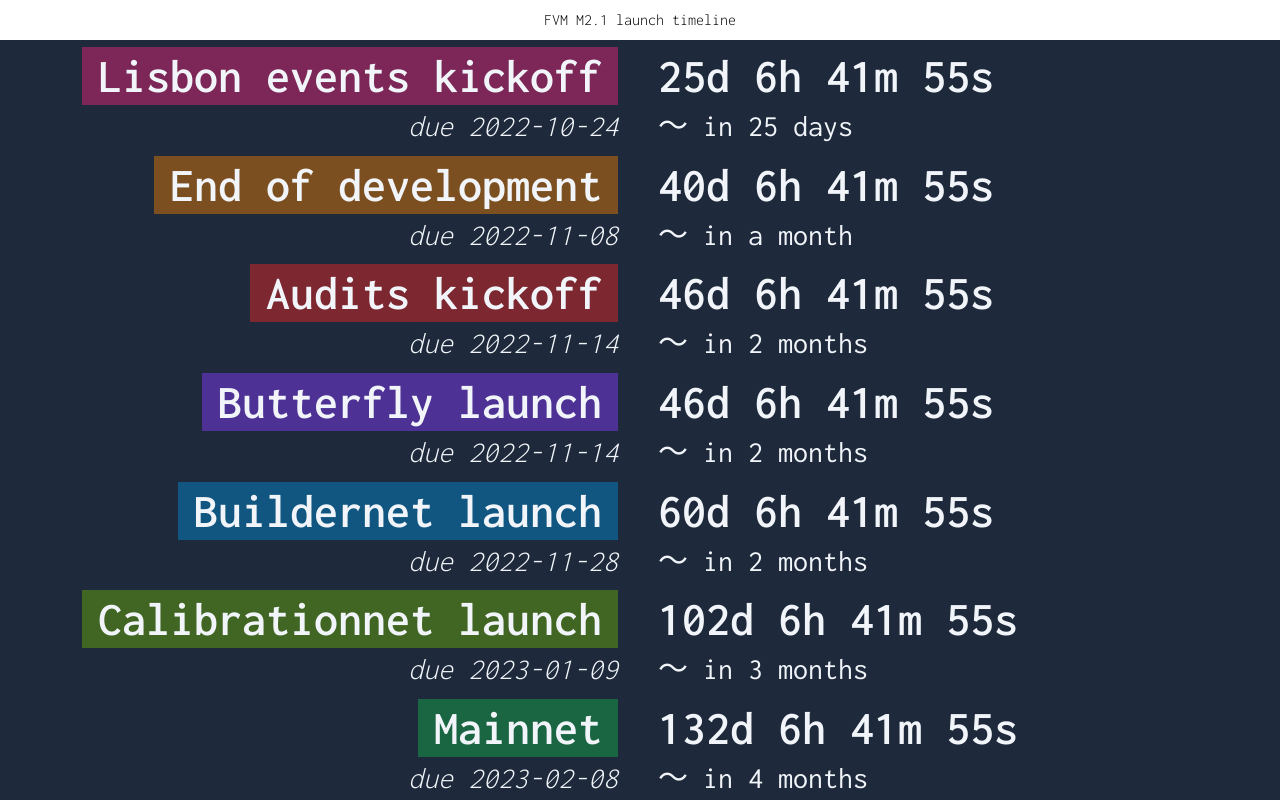
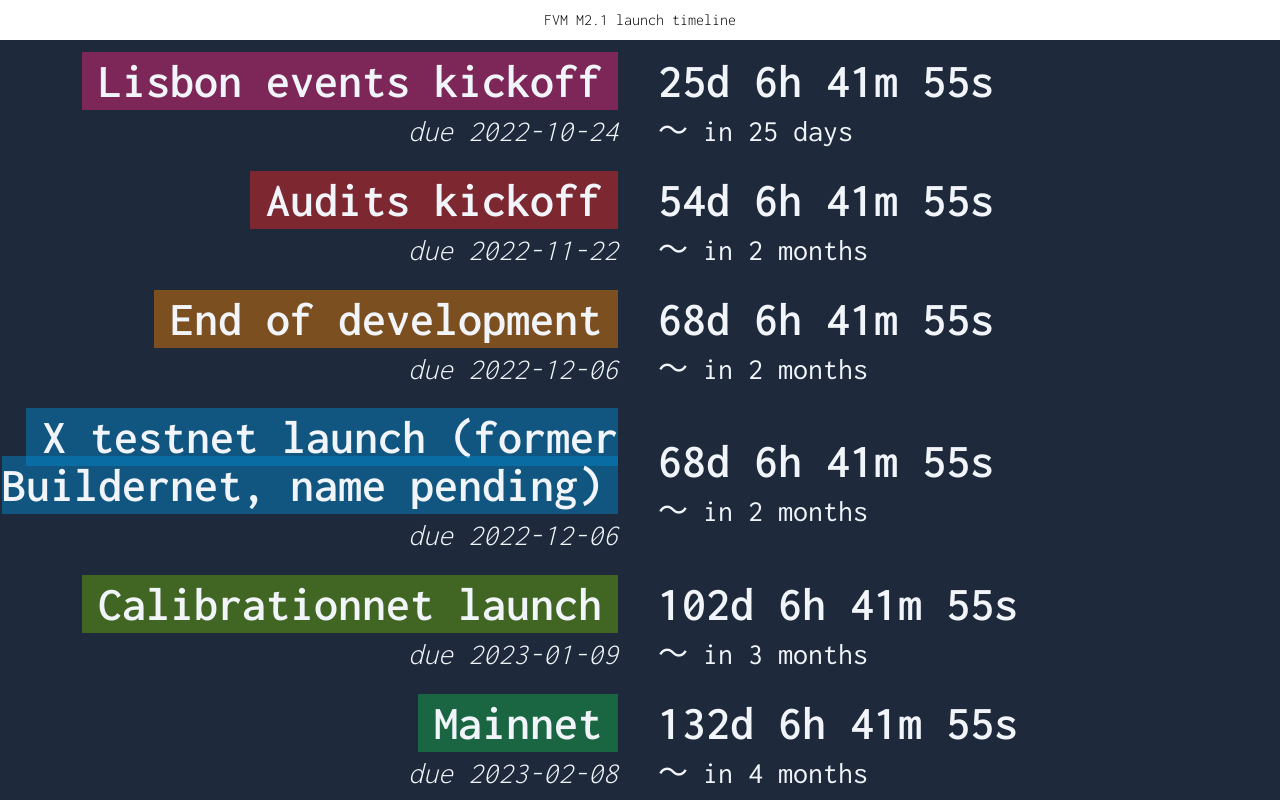
Before and after one commit to raulk/fvm-timeline, a Next.js app: page / in a window 1280 px wide. Built offline with nearby package versions, Linux system fonts and the light colour scheme.

Commit message:
Update dates

```diff
--- a/pages/index.js
+++ b/pages/index.js
@@ -9,11 +9,10 @@ const Countdown = dynamic(() => import('react-countdown'), {
 })
 
 const deadlines = [
-  { milestone: "End of development", date: "2022-11-08", colors: "bg-slate-800 text-slate-100 hover:text-amber-100 hover:bg-amber-600", c: "bg-amber-600/50" },
+  { milestone: "End of development", date: "2022-12-06", colors: "bg-slate-800 text-slate-100 hover:text-amber-100 hover:bg-amber-600", c: "bg-amber-600/50" },
   { milestone: "Lisbon events kickoff", date: "2022-10-24", colors: "bg-slate-800 text-slate-100 hover:text-pink-100 hover:bg-pink-600", c: "bg-pink-600/50" },
-  { milestone: "Audits kickoff", date: "2022-11-14", colors: "bg-slate-800 text-slate-100 hover:text-red-100 hover:bg-red-600", c: "bg-red-600/50" },
-  { milestone: "Butterfly launch", date: "2022-11-14", colors: "bg-slate-800 text-slate-100 hover:text-violet-100 hover:bg-violet-600", c: "bg-violet-600/50" },
-  { milestone: "Buildernet launch", date: "2022-11-28", colors: "bg-slate-800 text-slate-100 hover:text-sky-100 hover:bg-sky-600", c: "bg-sky-600/50" },
+  { milestone: "Audits kickoff", date: "2022-11-22", colors: "bg-slate-800 text-slate-100 hover:text-red-100 hover:bg-red-600", c: "bg-red-600/50" },
+  { milestone: "X testnet launch (former Buildernet, name pending)", date: "2022-12-06", colors: "bg-slate-800 text-slate-100 hover:text-sky-100 hover:bg-sky-600", c: "bg-sky-600/50" },
   { milestone: "Calibrationnet launch", date: "2023-01-09", colors: "bg-slate-800 text-slate-100 hover:text-lime-100 hover:bg-lime-600", c: "bg-lime-600/50" },
   { milestone: "Mainnet", date: "2023-02-08", colors: "bg-slate-800 text-slate-100 hover:text-green-100 hover:bg-green-600", c: "bg-green-600/50" },
 ];
```
